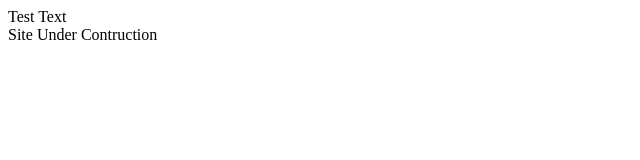
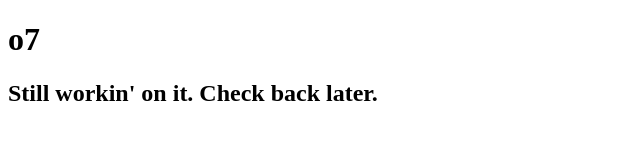
Before and after one commit to aphelion-corporation/site, a plain HTML site: page index.html in a window 1280 px wide. Shown: the whole page, without its empty margins (0-640 px from the left). Drawn offline with Linux system fonts and the light colour scheme.

Commit message:
Update index.html

```diff
--- a/index.html
+++ b/index.html
@@ -1,6 +1,7 @@
 <!DOCTYPE html>
 <head>
-  Test Text<br>Site Under Contruction
 </head>
 <body>
+  <h1>o7<h1>
+    <h2>Still workin' on it. Check back later.<h2>
 </body>
```
